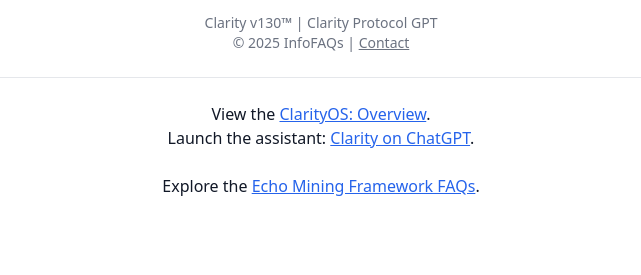
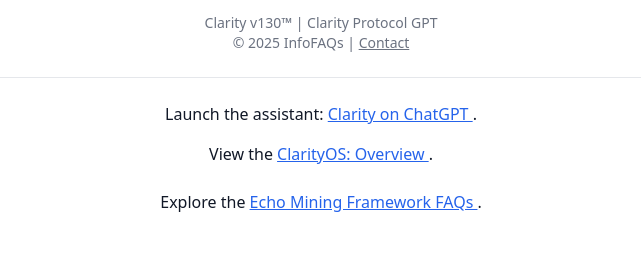
Before and after one commit to eternalimit/clarity, a plain HTML site: page index.html in a window 1280 px wide. Shown: the part 327-602 px from the top of the page, without its empty margins (319-960 px from the left). Drawn offline with nearby package versions, Linux system fonts and the light colour scheme.

Commit message:
Update index.html

```diff
--- a/index.html
+++ b/index.html
@@ -21,17 +21,29 @@
     </div>
   </header>
 
-  <main class="p-6 text-center">
-    View the <a href="clarityos_whitepaper.html" class="text-blue-600 underline">ClarityOS: Overview</a>.<br>
-      Launch the assistant:
-      <a href="https://chatgpt.com/g/g-68589d1f9e6c8191bf9268118b6c53f1-clarity" class="text-blue-600 underline" target="_blank">Clarity on ChatGPT</a>.
-    </p>
+ <main class="p-6 text-center">
+  <p>
+    Launch the assistant:
+    <a href="https://chatgpt.com/g/g-68589d1f9e6c8191bf9268118b6c53f1-clarity" class="text-blue-600 underline" target="_blank">
+      Clarity on ChatGPT
+    </a>.
+  </p>
 
-    <p class="mt-6">Explore the <a href="echo_mining_dashboard.html" class="text-blue-600 underline">Echo Mining Framework FAQs</a>.</p>
+  <p class="mt-4">
+    View the
+    <a href="clarityos_whitepaper.html" class="text-blue-600 underline">
+      ClarityOS: Overview
+    </a>.
+  </p>
 
-    <p class="mt-4">
+  <p class="mt-6">
+    Explore the
+    <a href="echo_mining_dashboard.html" class="text-blue-600 underline">
+      Echo Mining Framework FAQs
+    </a>.
+  </p>
+</main>
 
-</main>
 
     <div class="text-center mt-10">
       <img src="clarity_logo_circle.png" alt="Clarity Logo Circle" style="max-width: 100px; margin: 0 auto;">
```
